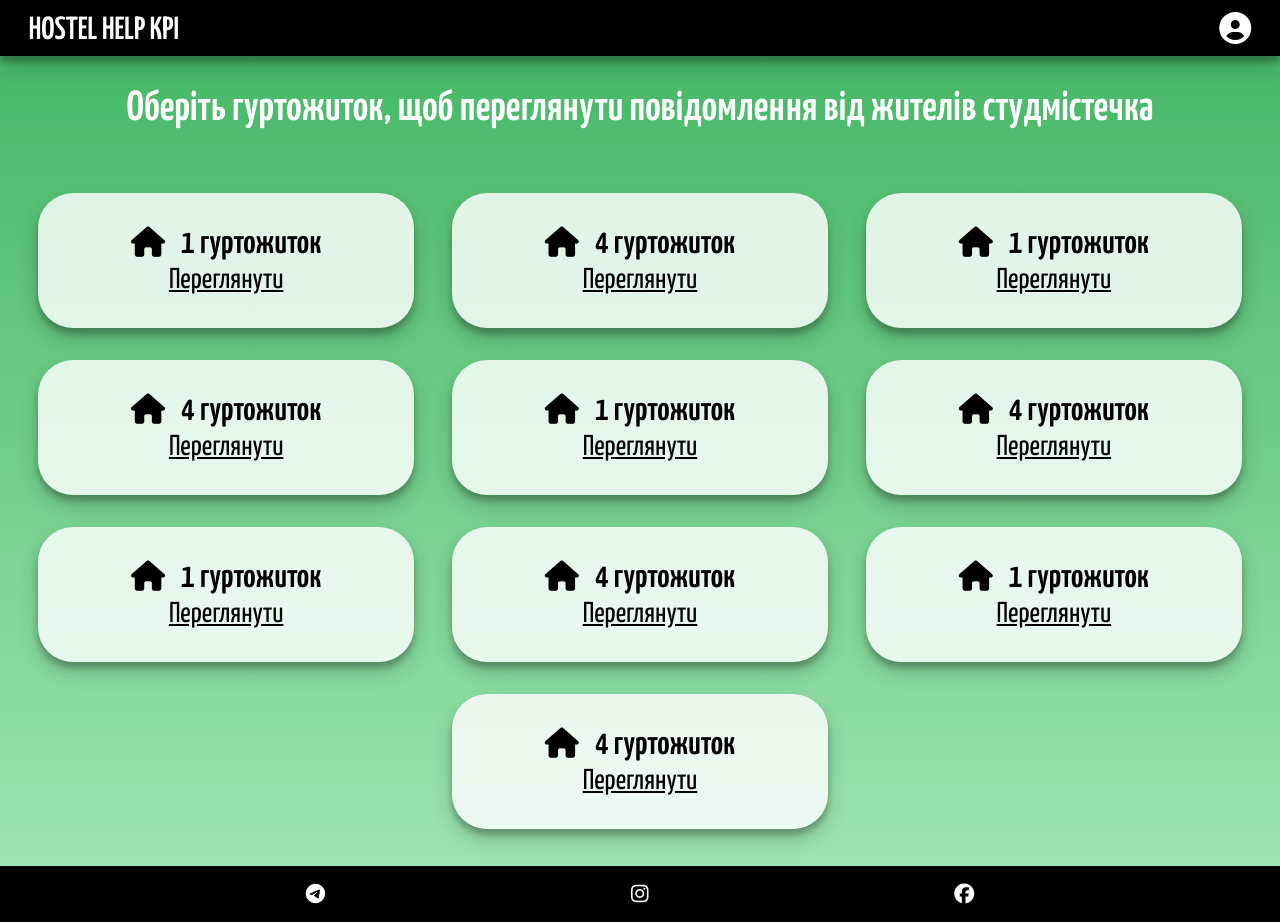
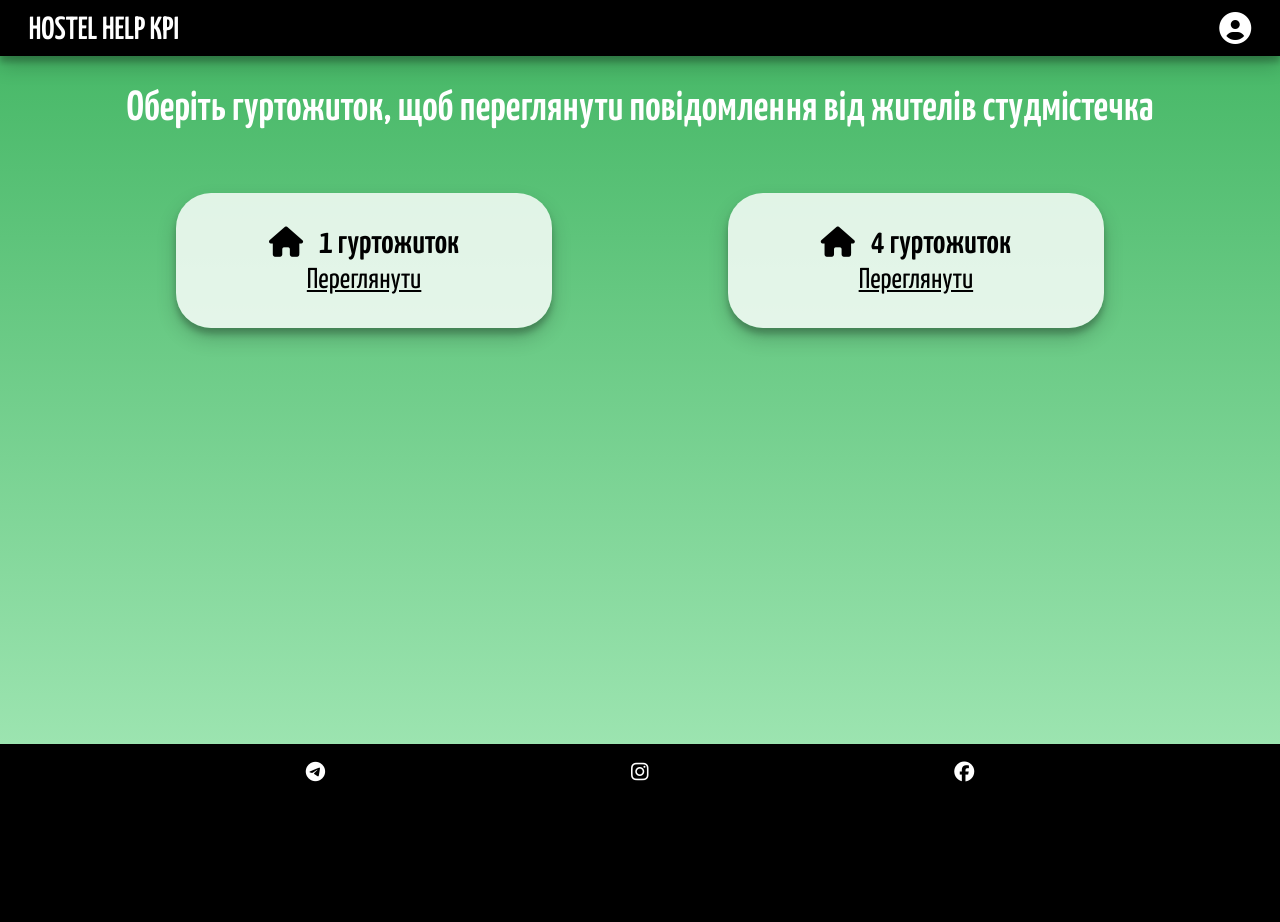
Before and after one commit to qsevenn/hostel-help, a Django app: page /folders/ in a window 1280 px wide. After the commit the page ends 782 px from the top, so only its background shows below. Run offline with Django 4.2, Linux system fonts and the light colour scheme; a user stored in the database is signed in; data comes from the database, SQL or seed files in the repository; some libraries are stand-ins or nearby versions.

Commit message:
Винесемо увесь бруд та порох з хати

```diff
--- a/templates/folders.html
+++ b/templates/folders.html
@@ -11,29 +11,5 @@
             <a href="{% url 'profile' dormitory %}">Переглянути</a>
         </div>
     {% endfor %}
-        {% for dormitory in dormitories %}
-        <div class="main-block folders-elem">
-            <h3>{{dormitory}} гуртожиток</h3>
-            <a href="{% url 'profile' dormitory %}">Переглянути</a>
-        </div>
-    {% endfor %}
-        {% for dormitory in dormitories %}
-        <div class="main-block folders-elem">
-            <h3>{{dormitory}} гуртожиток</h3>
-            <a href="{% url 'profile' dormitory %}">Переглянути</a>
-        </div>
-    {% endfor %}
-        {% for dormitory in dormitories %}
-        <div class="main-block folders-elem">
-            <h3>{{dormitory}} гуртожиток</h3>
-            <a href="{% url 'profile' dormitory %}">Переглянути</a>
-        </div>
-    {% endfor %}
-        {% for dormitory in dormitories %}
-        <div class="main-block folders-elem">
-            <h3>{{dormitory}} гуртожиток</h3>
-            <a href="{% url 'profile' dormitory %}">Переглянути</a>
-        </div>
-    {% endfor %}
     </div>
 {% endblock %}
```
